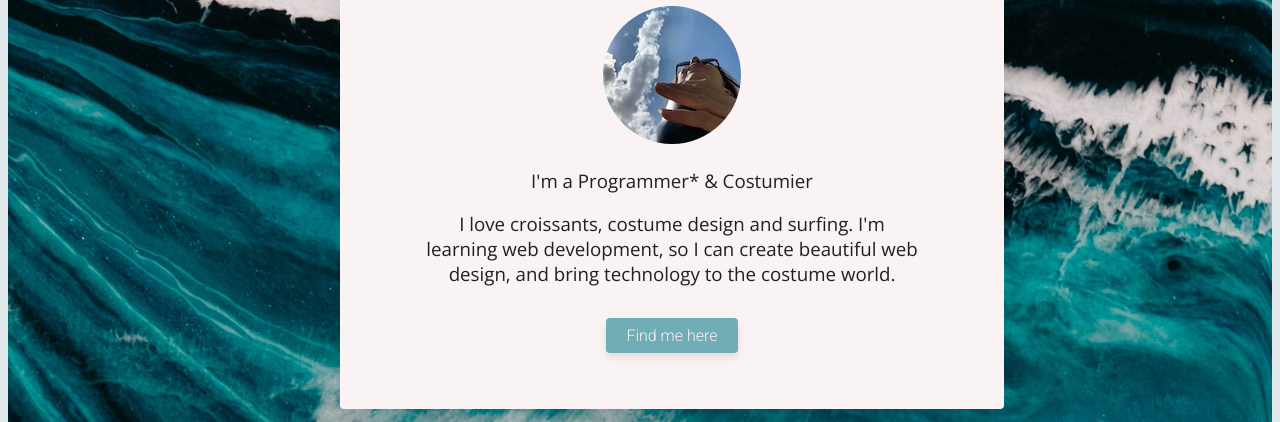
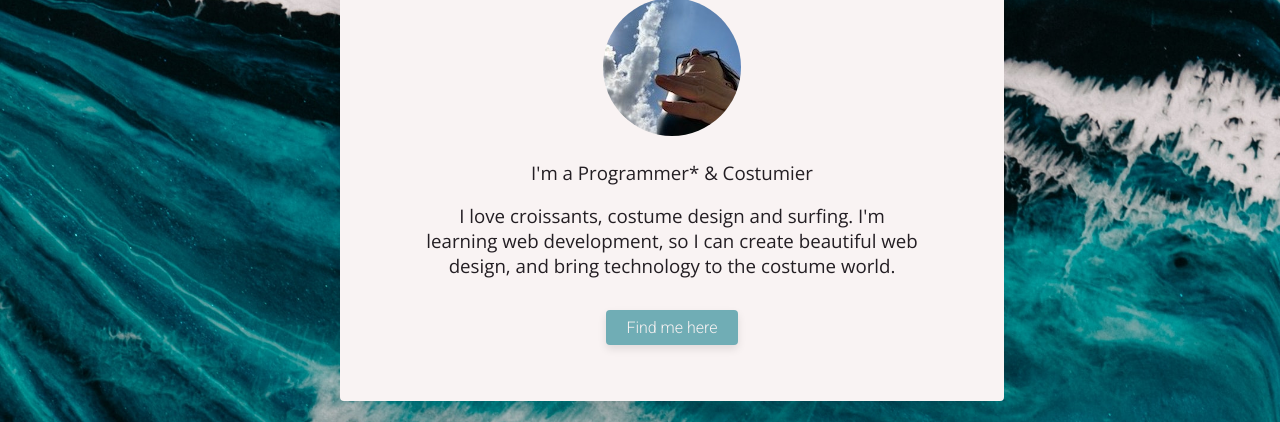
Before and after one commit to Architravelt/profile, a plain HTML site: page index.html in a window 1280 px wide. Shown: the part 144-566 px from the top of the page. Drawn offline with nearby package versions, Linux system fonts and the light colour scheme.

Commit message:
make my profile prettier

```diff
--- a/style.css
+++ b/style.css
@@ -22,7 +22,9 @@ body {
   font-family: 'open sans', sans-serif;
   font-weight: 300;
   text-decoration: none;
-  background-color: #E1E8EB
+  background-color: #E1E8EB;
+  border: 0;
+  margin: 0;
 }
 
 a {
```
